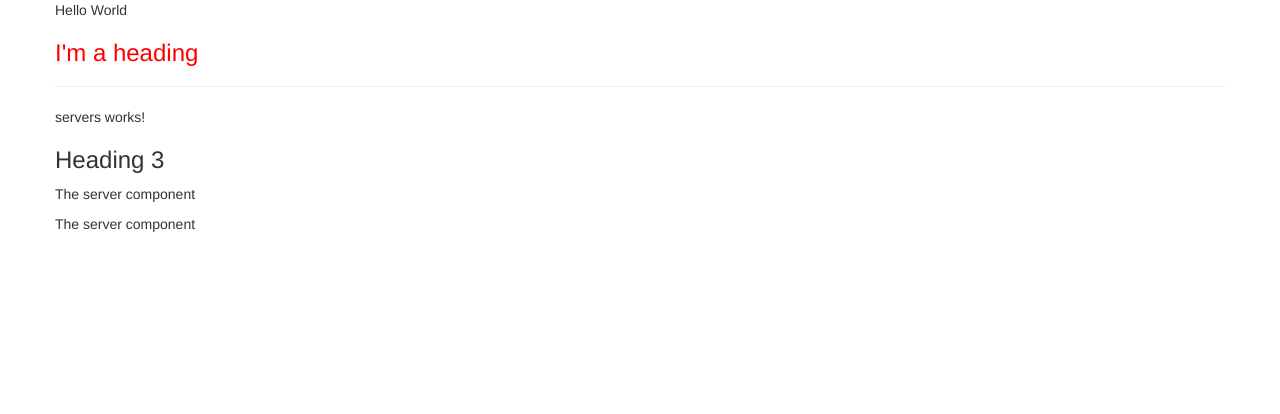
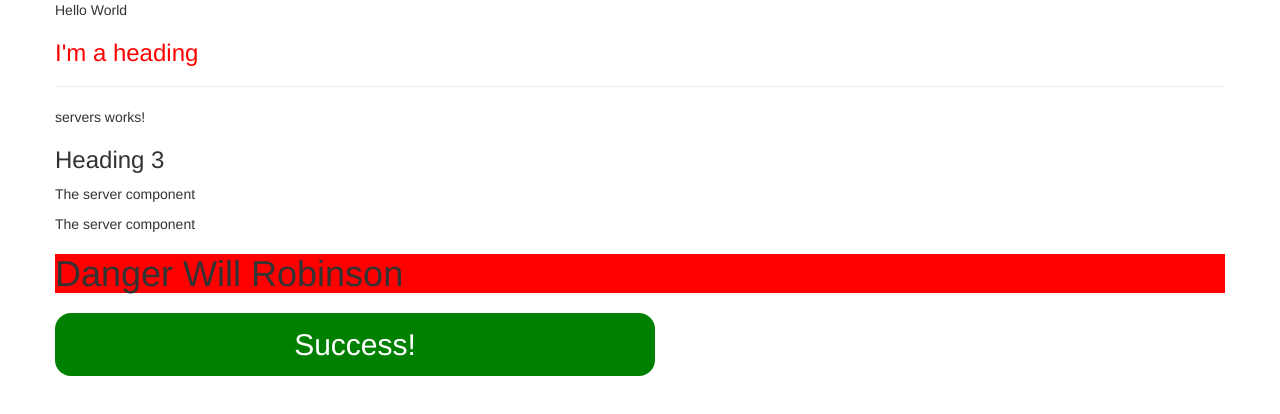
Before and after one commit to katratzi/udemy-angular, an Angular app in the folder 01 - getting started/my-first-app/: page / in a window 1280 px wide. Shown: the top 414 px of the page. Built offline with nearby package versions, Linux system fonts and the light colour scheme.

Commit message:
first assignment - creating some components

```diff
--- a/01 - getting started/my-first-app/src/app/app.component.html
+++ b/01 - getting started/my-first-app/src/app/app.component.html
@@ -4,5 +4,7 @@
         <h3>I'm a heading</h3>
         <hr>
         <app-servers></app-servers>
+        <warning-alert></warning-alert>
+        <success-alert></success-alert>
     </div>
 </div>
--- a/01 - getting started/my-first-app/src/app/app.module.ts
+++ b/01 - getting started/my-first-app/src/app/app.module.ts
@@ -4,12 +4,16 @@ import { BrowserModule } from '@angular/platform-browser';
 import { AppComponent } from './app.component';
 import { ServerComponent } from './server/server.component';
 import { ServersComponent } from './servers/servers.component';
+import { WarningAlert } from './warningalert/warningalert.component';
+import { SuccessAlertComponent } from './success-alert/success-alert.component';
 
 @NgModule({
   declarations: [
     AppComponent,
     ServerComponent,
-    ServersComponent
+    ServersComponent,
+    WarningAlert,
+    SuccessAlertComponent,
   ],
   imports: [
     BrowserModule,
--- /dev/null
+++ b/01 - getting started/my-first-app/src/app/success-alert/success-alert.component.css
@@ -0,0 +1,8 @@
+h2 {
+    background-color: green;
+    width: 20em;
+    border-radius: 16px;
+    text-align: center;
+    padding: 0.5em;
+    color: white;
+}
--- /dev/null
+++ b/01 - getting started/my-first-app/src/app/success-alert/success-alert.component.html
@@ -0,0 +1 @@
+<h2>Success!</h2>
--- /dev/null
+++ b/01 - getting started/my-first-app/src/app/warningalert/warningalert.component.html
@@ -0,0 +1 @@
+<h1>Danger Will Robinson</h1>
--- /dev/null
+++ b/01 - getting started/my-first-app/src/app/warningalert/warningalert.component.ts
@@ -0,0 +1,16 @@
+import { Component } from "@angular/core";
+
+@Component({
+    selector: 'warning-alert',
+    templateUrl: './warningalert.component.html',
+    styles: `
+    h1 {
+        background-color: red
+    }
+    `
+})
+
+
+export class WarningAlert {
+
+}
```
Also changed, not shown: 01 - getting started/my-first-app/src/app/success-alert/success-alert.component.ts (added, +10 -0 lines), 1 other file (tests, documents, lock files or other folders).
